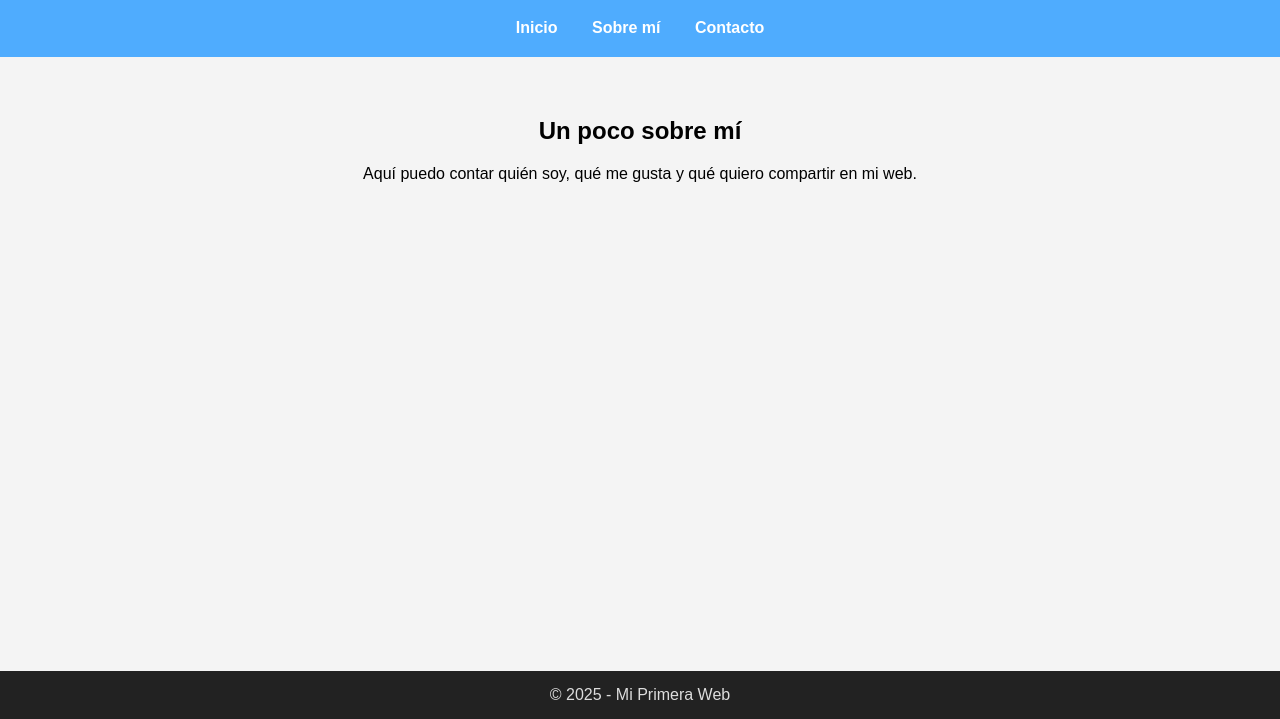
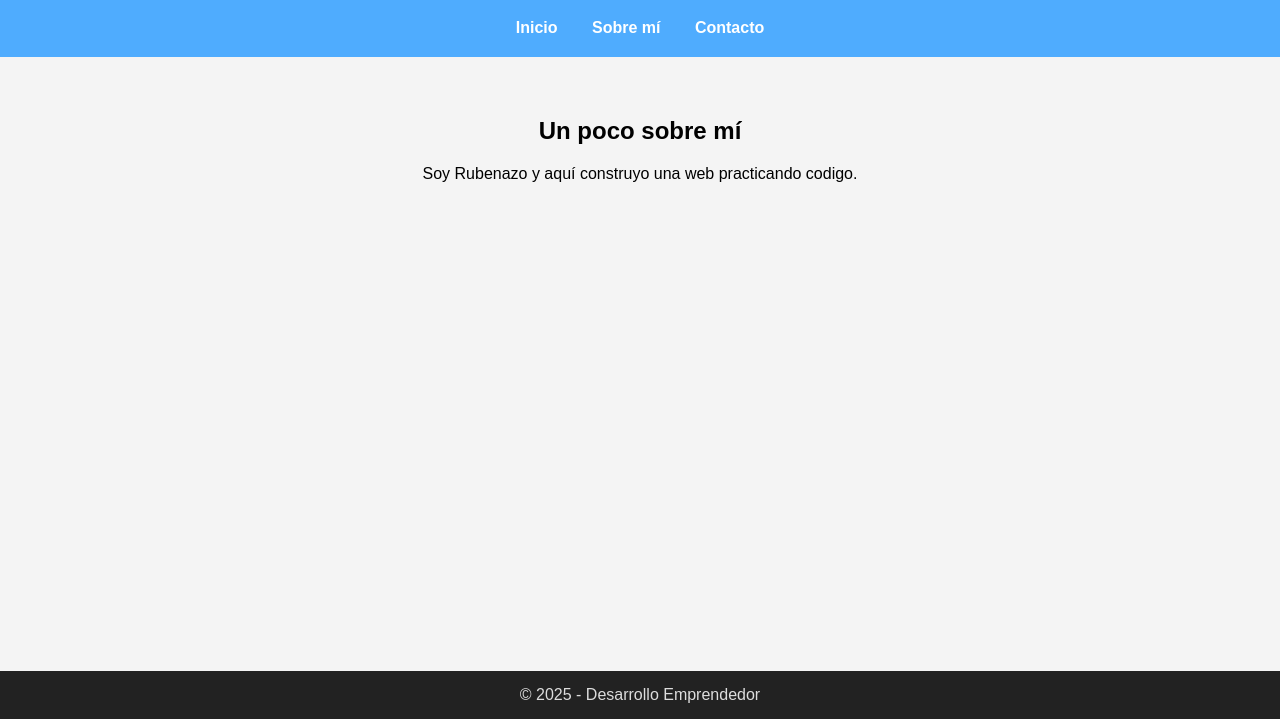
Before and after one commit to desarrolloemprendedor/mi_web, a plain HTML site: page about.html in a window 1280 px wide. Shown: the part 81-800 px from the top of the page. Drawn offline with Linux system fonts and the light colour scheme.

Commit message:
Update about.html
Modificación de texto

```diff
--- a/about.html
+++ b/about.html
@@ -18,11 +18,11 @@
 
   <main>
     <h2>Un poco sobre mí</h2>
-    <p>Aquí puedo contar quién soy, qué me gusta y qué quiero compartir en mi web.</p>
+    <p>Soy Rubenazo y aquí construyo una web practicando codigo.</p>
   </main>
 
   <footer>
-    © 2025 - Mi Primera Web
+    © 2025 - Desarrollo Emprendedor
   </footer>
 </body>
 </html>
```
